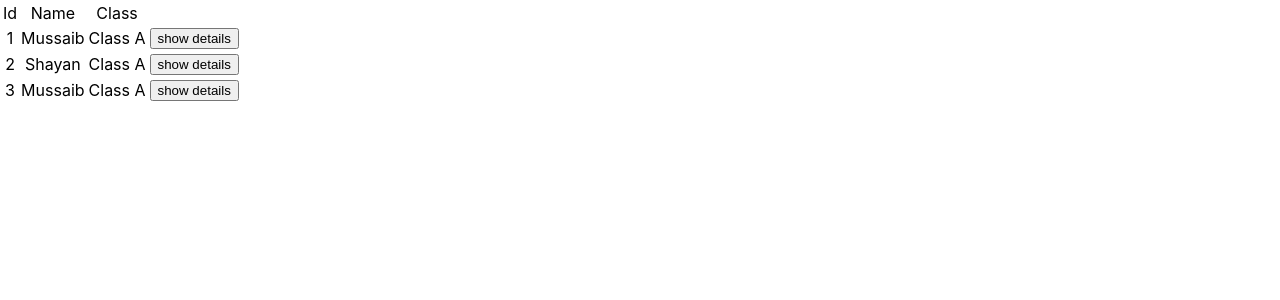
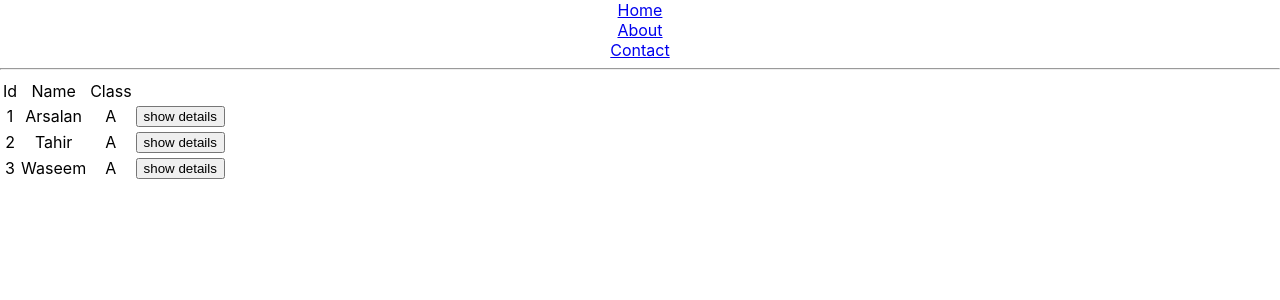
Before and after one commit to shayan-hub/Scoring, a React (Create React App) app: page / in a window 1280 px wide. Shown: the top 300 px of the page. Built offline with nearby package versions, Linux system fonts and the light colour scheme.

Commit message:
b 06oct19

```diff
--- a/src/App.js
+++ b/src/App.js
@@ -16,7 +16,6 @@ function App() {
 
   return (
     <div className="App">
-
 
       <Router/>
 
--- a/src/Components/Details.jsx
+++ b/src/Components/Details.jsx
@@ -1,25 +1,12 @@
 import React, { useState, useEffect } from 'react';
-
-const data = [
-  {
-    id: 1,
-    name: 'Arsalan',
-    class: 'A'
-  },
-  {
-    id: 2,
-    name: 'Tahir',
-    class: 'A'
-  },
-  {
-    id: 3,
-    name: 'Waseem',
-    class: 'A'
-  }
-];
+import {data} from '../Services'
 
 const Details = (props) => {
+
+
   const [user, setUser] = useState(null)
+
+
   const setUserDetails = () => {
     const { id } = props.match.params
     console.log(id);
@@ -33,6 +20,7 @@ const Details = (props) => {
   useEffect(() => {
     setUserDetails();
   }, [])
+
   console.log(user)
   return (
     <div>
--- a/src/Components/Home.jsx
+++ b/src/Components/Home.jsx
@@ -1,41 +1,24 @@
 import React from 'react';
-
-const data = [{
-id :1,
-name : "Mussaib",
-class:"Class A"
-},
-{
-    id :2,
-    name : "Shayan",
-    class:"Class A"
-    }
-    ,{
-        id :3,
-        name : "Mussaib",
-        class:"Class A"
-        }
-
-
-];
+import {data} from '../Services'
 
 
 function Home(props) {
 
 
-    const showUserDetail = id => {
-        props.history.push(`/Details/` + id);
+    const showUserDetail = user => {
+        props.history.push(`/Details/${user.id}/${user.name}`);
       };
 
 
     return (
         <table>
             <thead>
+            <tr>
             <td>Id</td>
             <td>Name</td>
             <td>Class</td>
             <td/>
-
+            </tr>
             </thead>
             <tbody>
             {
@@ -46,7 +29,7 @@ function Home(props) {
                             <td>{user.id}</td>
                             <td>{user.name}</td>
                             <td>{user.class}</td>
-                            <td>                 <button onClick={() => showUserDetail(user.id)}>
+                            <td>                 <button onClick={() => showUserDetail(user)}>
                   show details
                   </button></td>
                          </tr>
--- a/src/Components/Router.jsx
+++ b/src/Components/Router.jsx
@@ -7,17 +7,20 @@ import Details from './Details';
 import Contact from './Contact';
 import About from './About';
 import Home from './Home';
+import Navigation from './Navigation'
 
 function Router() {
  let [component, setComponent ] = useState("signin");
 
   return (
     <BrowserRouter>
+          <Navigation/>
+
     <header>
     <Route exact path="/" component={Home} />
      <Route path="/About" component={About} />
      <Route path="/Contact" component={Contact} />
-     <Route path="/Details/:id" component={Details} />
+     <Route path="/Details/:id/:name?" component={Details} />
 
     </header>
     </BrowserRouter>
--- /dev/null
+++ b/src/Services/index.js
@@ -0,0 +1,17 @@
+export const data = [
+    {
+      id: 1,
+      name: 'Arsalan',
+      class: 'A'
+    },
+    {
+      id: 2,
+      name: 'Tahir',
+      class: 'A'
+    },
+    {
+      id: 3,
+      name: 'Waseem',
+      class: 'A'
+    }
+  ];
```
